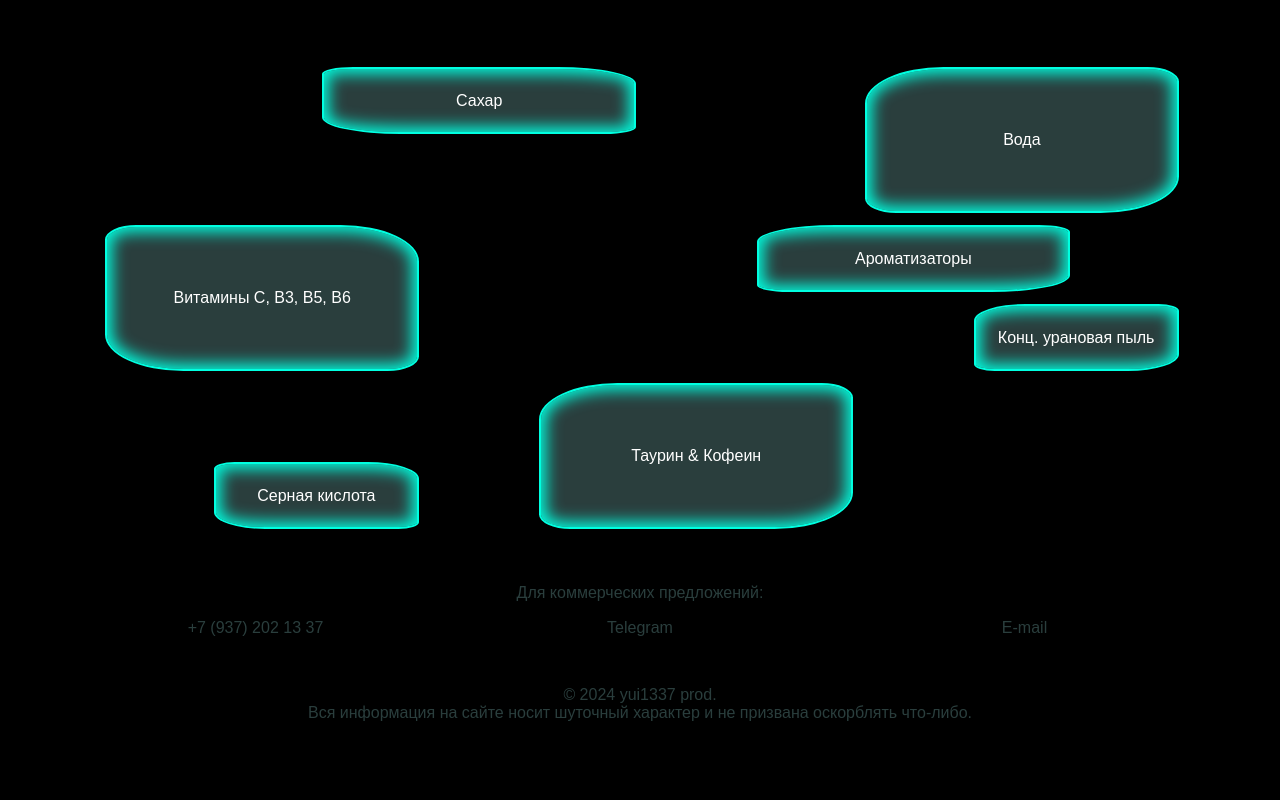
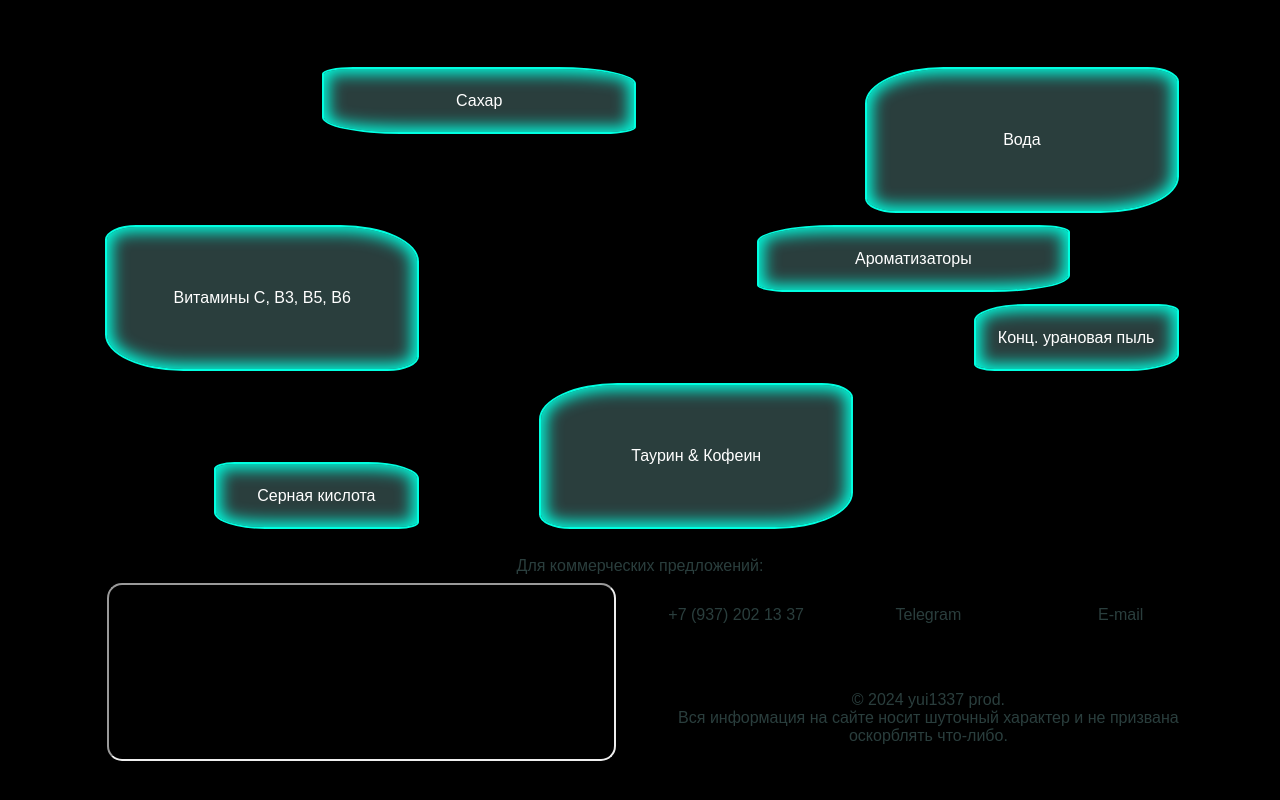
Before and after one commit to yui1337/digital_cafedra, a plain HTML site: page index.html in a window 1280 px wide. Shown: the part 1512-2312 px from the top of the page. Drawn offline with Linux system fonts and the light colour scheme.

Commit message:
added map to footer

```diff
--- a/index.html
+++ b/index.html
@@ -113,7 +113,14 @@
 
                     <p class="copyright"> © 2024 yui1337 prod.<br> Вся информация на сайте носит
                     шуточный характер и не призвана оскорблять что-либо.</p>
+
+                    <div class="map">
+                        <iframe src="https://yandex.ru/map-widget/v1/?ll=37.599866%2C55.744865&mode=search&ol=geo&ouri=ymapsbm1%3A%2F%2Fgeo%3Fdata%3DCgg1NjcwNzg4NxJG0KDQvtGB0YHQuNGPLCDQnNC-0YHQutCy0LAsINCT0LDQs9Cw0YDQuNC90YHQutC40Lkg0L_QtdGA0LXRg9C70L7QuiwgMyIKDURmFkIVvvpeQg%2C%2C&z=16.67"></iframe>
+                    </div>
+
                 </div>
+
+
             </div>
         </div>
     </body>
--- a/style.css
+++ b/style.css
@@ -329,13 +329,13 @@ a:hover{
     display: grid;
     grid-template-columns: repeat(6, 1fr);
     grid-template-rows: repeat(2, 1fr);
+    grid-template-areas: "m m m n t e"
+                         "m m m c c c";
     grid-gap: 1rem;
 }
 
 .phone_num{
-    grid-row: 1/2;
-    grid-column: 1/3;
-
+    grid-area: n;
     color:#2a3e3d;
 
     display: grid;
@@ -344,8 +344,7 @@ a:hover{
 }
 
 .telegram_link{
-    grid-row: 1/2;
-    grid-column: 3/5;
+    grid-area: t;
     color:#2a3e3d;
 
     display: grid;
@@ -354,8 +353,7 @@ a:hover{
 }
 
 .email{
-    grid-row: 1/2;
-    grid-column: 5/7;
+    grid-area: e;
     color:#2a3e3d;
 
     display: grid;
@@ -364,8 +362,7 @@ a:hover{
 }
 
 .copyright{
-    grid-row: 2/3;
-    grid-column: 1/7;
+    grid-area: c;
     color:#2a3e3d;
 
     display: grid;
@@ -374,3 +371,19 @@ a:hover{
     text-align: center;
     margin-bottom: 0px;
 }
+
+.map{
+    padding: 10px;
+    width:100%;
+    height: 100%;
+    grid-area: m;
+    display: grid;
+    justify-items: center;
+    align-items: center;
+}
+
+.map iframe{
+    width: 90%;
+    height: 100%;
+    border-radius: 15px;
+}
```
Also changed, not shown: 1 other file.
